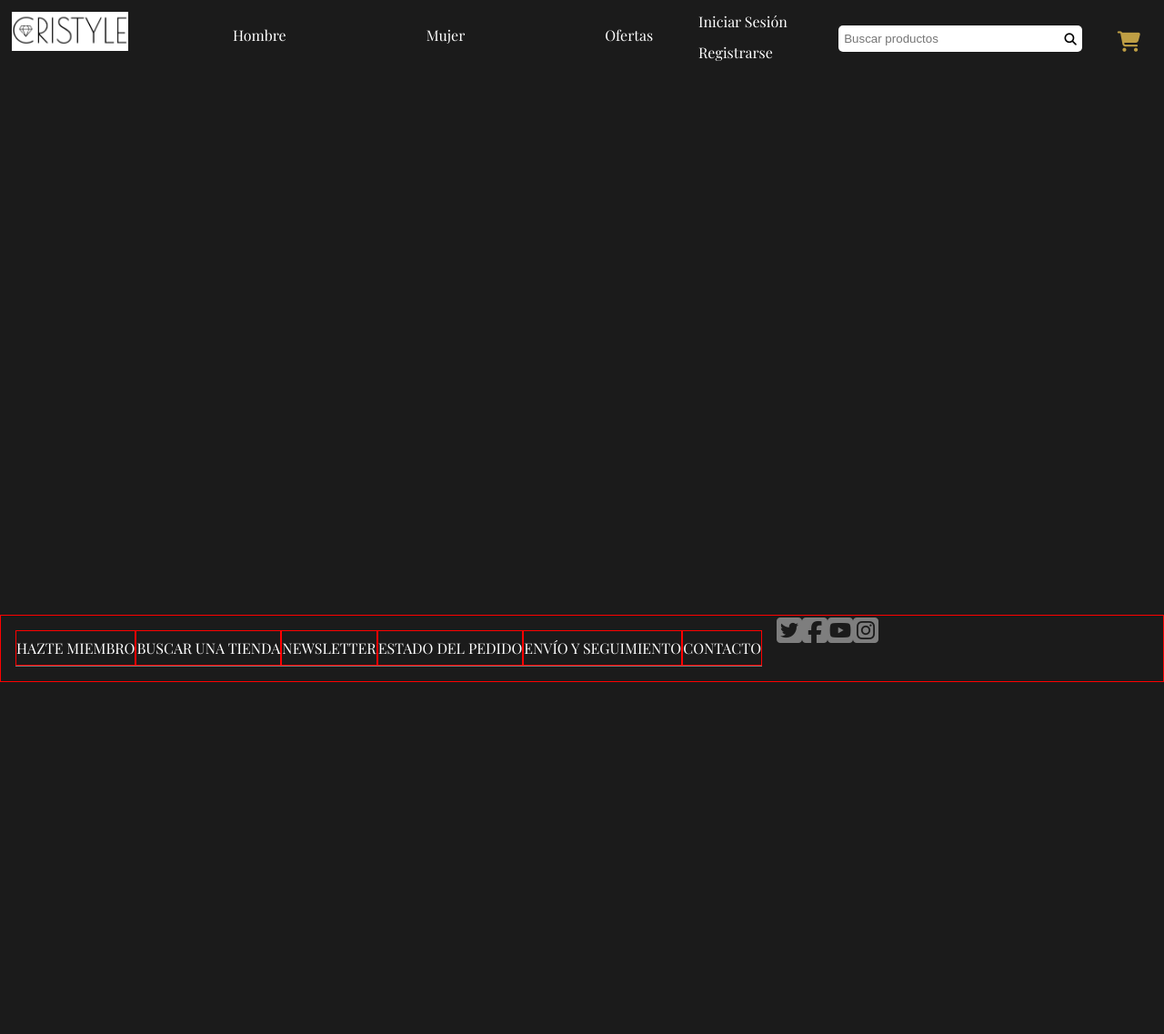
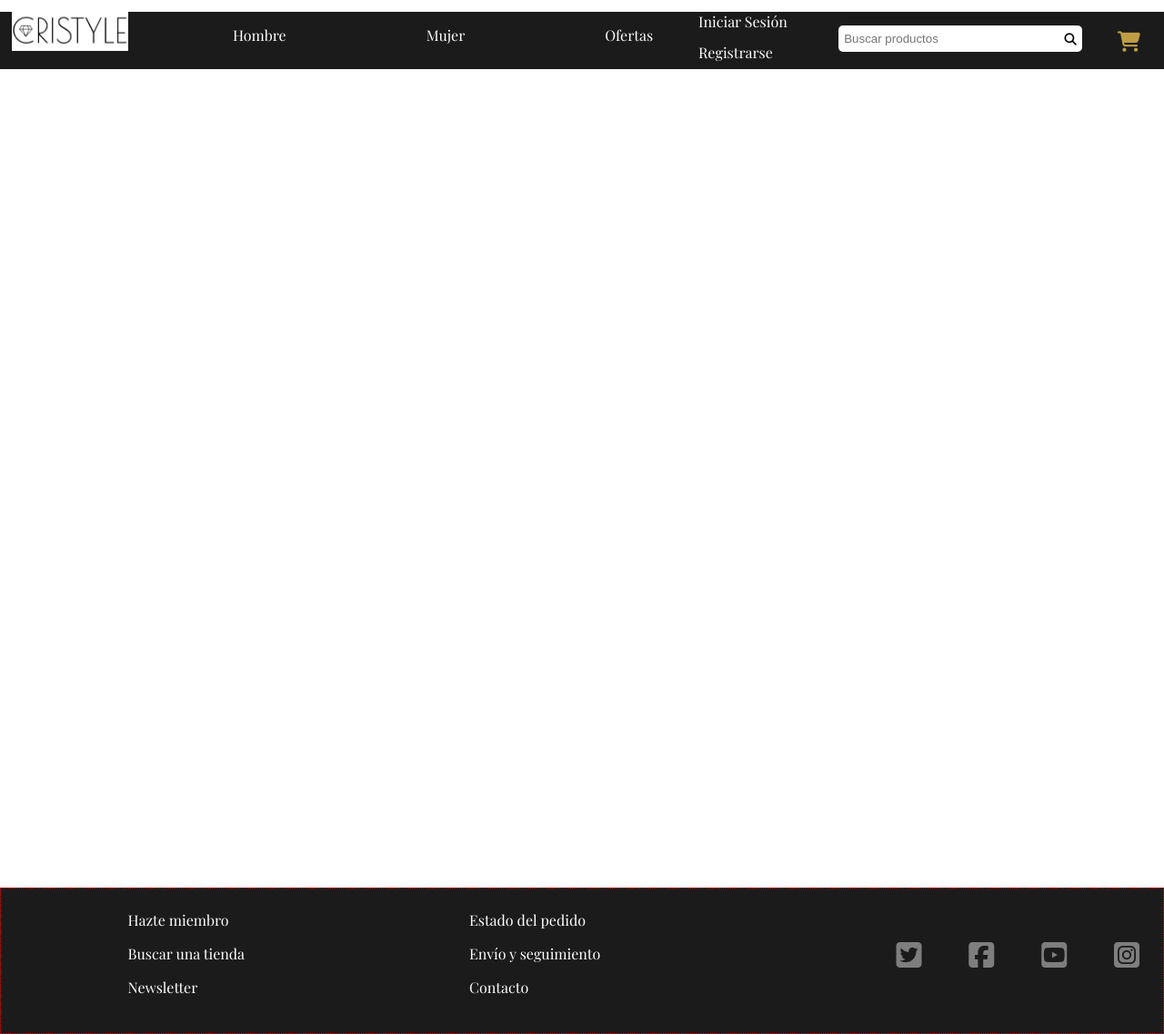
Before and after one commit to dogui7/grupo_1_cristyle, a Node server app: page / in a window 1280 px wide. Shown: the whole page at 91% size. Before the commit the page ends 750 px from the top, so only its background shows below. Run offline with Node 20, Linux system fonts and the light colour scheme; some libraries are stand-ins or nearby versions.

Commit message:
Footer terminado

```diff
--- a/cristyle/public/css/general/footer.css
+++ b/cristyle/public/css/general/footer.css
@@ -3,30 +3,29 @@
 /*-----------------------------------------MOBILE-------------------------------------------------*/
 
 footer{
-    position: relative;
-    margin-top: 600px; /*Temporal hasta que creemos el main*/
-    border: red 1px solid;
-    text-transform: uppercase;
+    margin-top: 900px; /*Temporal hasta que creemos el main*/
+    padding-bottom: 1rem;
+    font-weight: 100;
+    background-color: #1b1b1b;
+    border: 1px red dotted;
 }
 
 .footer{
     display: flex;
+    flex-wrap: wrap;
     flex-direction: column;
+
 }
 
 .footer-links{
+    display: flex;
+    flex-direction: column;
     color: #ffffff;
     margin: 1rem;
     border-bottom: 1px #7e7e7e solid;
-    display: flex;
-    flex-direction: column;
 }
 
-.footer-links div{
-    border: red 1px solid;
-}
-
-.footer-links div p{
+.footer-links-izq div, .footer-links-der div{
     padding: 0.5rem 0;
 }
 
@@ -35,13 +34,32 @@ footer{
     font-size: 2rem;
     display: flex;
     justify-content: space-around;
-    margin-bottom: 1rem;
 }
-
 /*-----------------------------------------TABLET-------------------------------------------------*/
 
 @media (min-width: 768px){
 
+    .footer{
+        flex-direction: row;
+        justify-content: space-between;
+    }
+
+    .footer-links{
+        flex-direction: row;
+        justify-content: space-around;
+        width: 60%;
+        border-bottom: none;
+    }
+
+    .social-media{
+        flex-wrap: wrap;
+        align-items: center;
+        width: 25%;
+    }
+
+    .social-media div{
+        padding: 0.5rem;
+    }
 
 }
 
@@ -49,14 +67,7 @@ footer{
 
 @media (min-width: 992px){
 
-    .footer-links{
-        flex-direction: row;
 
-    }
-
-    .footer{
-        flex-direction: row;
-    }
 
 
 }
--- a/cristyle/public/css/general/normalize.css
+++ b/cristyle/public/css/general/normalize.css
@@ -4,7 +4,6 @@
     box-sizing: border-box;
     margin: 0;
     padding: 0;
-    background-color: #1b1b1b;
 }
 
 body{
--- a/cristyle/public/css/views/index.css
+++ b/cristyle/public/css/views/index.css
@@ -1 +1,5 @@
 /**** Index *****/
+
+main{
+    background-color: white;
+}
--- a/cristyle/views/index.html
+++ b/cristyle/views/index.html
@@ -115,7 +115,9 @@
 
         <footer>
             <section class="footer">
+
                 <section class="footer-links">
+                    <section class="footer-links-izq">
                         <div>
                             <p>Hazte miembro</p>
                         </div>
@@ -125,6 +127,9 @@
                         <div>
                             <p>Newsletter</p>
                         </div>
+                    </section>
+
+                    <section class="footer-links-der">
                         <div>
                             <p>Estado del pedido</p>
                         </div>
@@ -135,12 +140,23 @@
                             <p>Contacto</p>
                         </div>
                     </section>
+                </section>
+
                 <section class="social-media">
+                    <div>
                         <i class="fab fa-twitter-square"></i>
+                    </div>
+                    <div>
                         <i class="fab fa-facebook-square"></i>
+                    </div>
+                    <div>
                         <i class="fab fa-youtube-square"></i>
+                    </div>
+                    <div>
                         <i class="fab fa-instagram-square"></i>
+                    </div>
                 </section>
+
             </section>
         </footer>
     </div>
```
Lines whose indentation alone changed are shown as unchanged.
